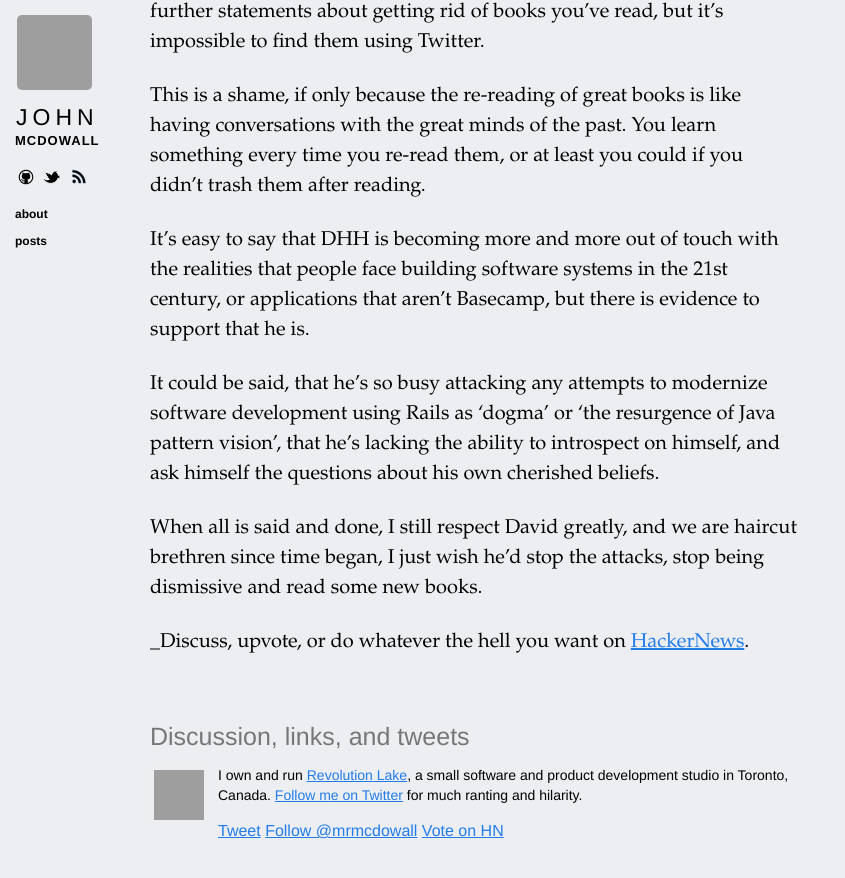
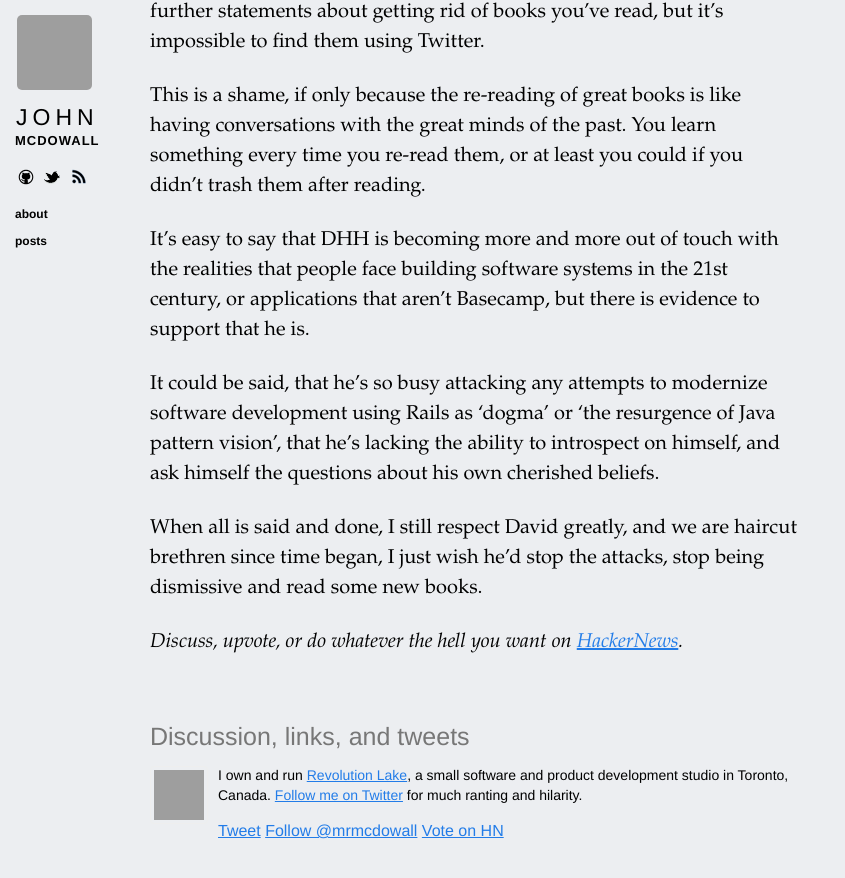
Before and after one commit to johnmcdowall/johnmcdowall.github.com, a Jekyll site: the page built from _posts/2013-01-11-this-is-david-heinemeier-hansson.markdown, in a window 1280 px wide and 900 px high, scrolled down 2786 px, cut to the strip 0-878 px from the top of the window. Shown: the whole strip, without its empty margins (0-845 px from the left). Built offline with Jekyll 4.4.1, drawn with Linux system fonts in a browser that asks for light colours; nearby versions of some CDN libraries; Markdown is read by kramdown in place of the engine named in the settings; comment, search, counter and statistics services are not loaded; grey boxes are pictures that could not be loaded.

```diff
--- a/_posts/2013-01-11-this-is-david-heinemeier-hansson.markdown
+++ b/_posts/2013-01-11-this-is-david-heinemeier-hansson.markdown
@@ -53,4 +53,4 @@
 
 When all is said and done, I still respect David greatly, and we are haircut brethren since time began, I just wish he'd stop the attacks, stop being dismissive and read some new books.
 
-_Discuss, upvote, or do whatever the hell you want on [HackerNews](http://news.ycombinator.com/item?id=5043573).
+_Discuss, upvote, or do whatever the hell you want on [HackerNews](http://news.ycombinator.com/item?id=5043573)._
```
